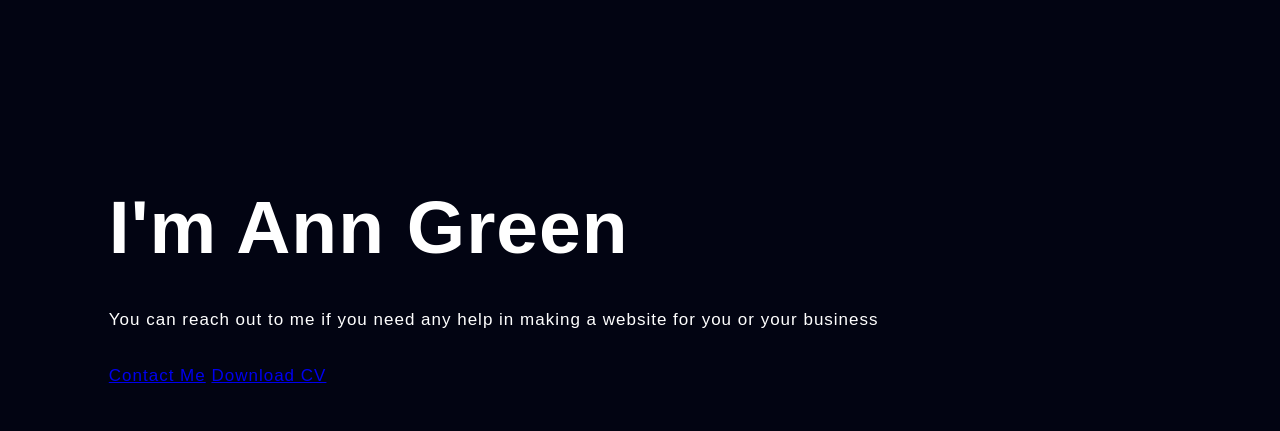
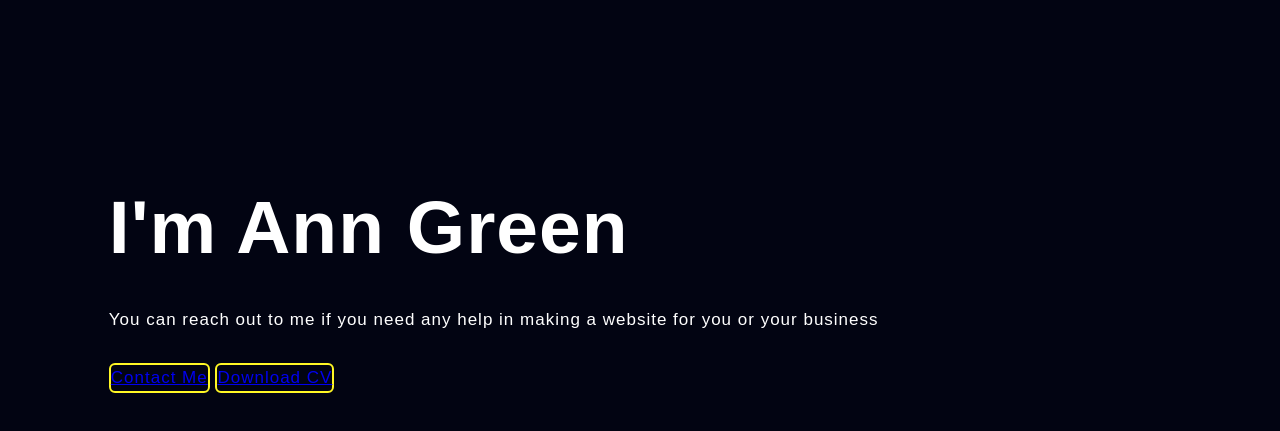
Before and after one commit to DmitryVelichko/auto-typing-website, a plain HTML site: page index.html in a window 1280 px wide. Shown: the part 217-648 px from the top of the page. Drawn offline with Linux system fonts and the light colour scheme.

Commit message:
New commit

```diff
--- a/style.css
+++ b/style.css
@@ -70,4 +70,6 @@ nav ul li a:hover {
 .text-box a {
     margin-top: 30px;
     display: inline-block;
+    border-radius: 6px;
+    border: 2px solid #fff724;
 }
```
